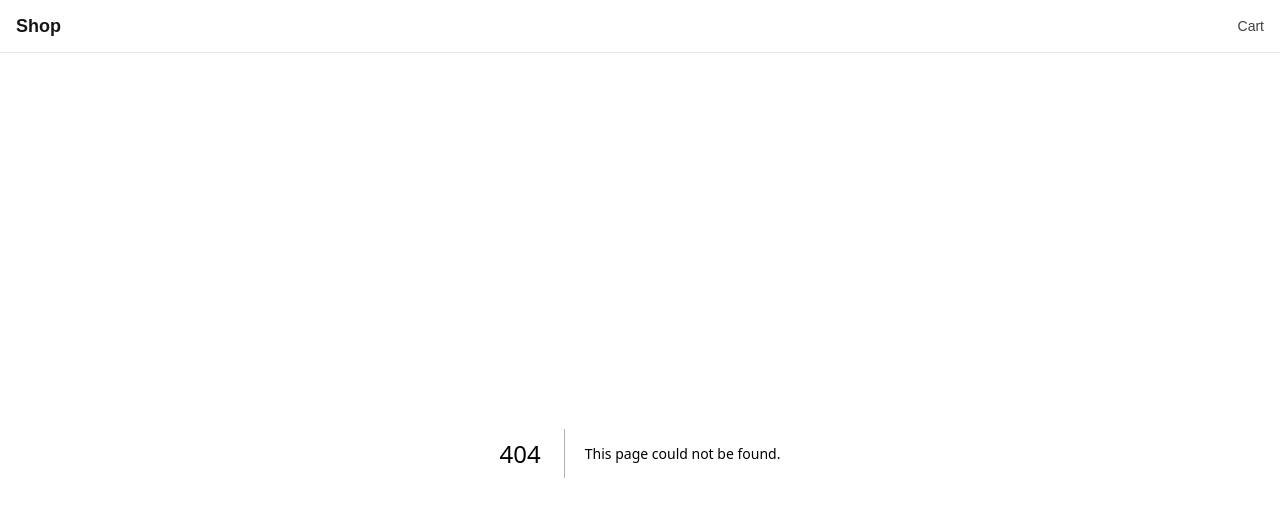
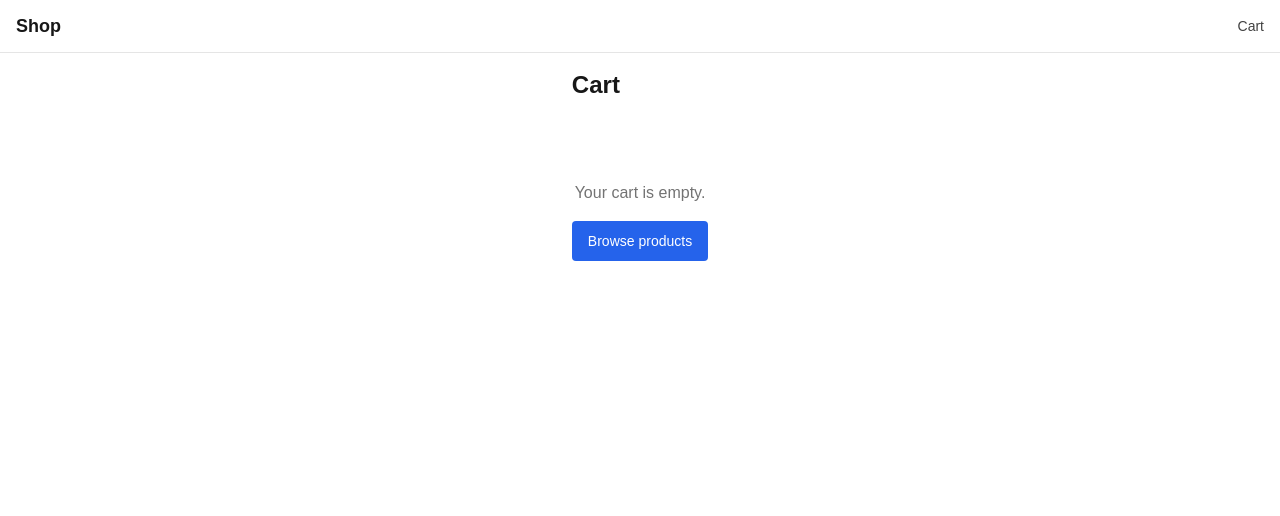
Before and after one commit to Jasmeet3275/e-commerce, a Next.js app: page /cart in a window 1280 px wide. Before the commit this address had no page. Shown: the top 516 px of the page. Built offline with nearby package versions, Linux system fonts and the light colour scheme.

Commit message:
feat(cart): add the /cart page
CSR per ARCHITECTURE §2 (cart is not SSR'd). Empty state links back
to /products; populated state lists CartItemRow items and links to
/checkout.

```diff
--- /dev/null
+++ b/app/cart/CartList.tsx
@@ -0,0 +1,35 @@
+"use client";
+
+import Link from "next/link";
+
+import { CartItemRow } from "@/components/cart/CartItemRow";
+import { Button } from "@/components/ui/Button";
+import { useCartStore } from "@/lib/store/useCartStore";
+
+export function CartList() {
+  const items = useCartStore((state) => state.items);
+
+  if (items.length === 0) {
+    return (
+      <div className="flex flex-col items-center gap-4 py-16">
+        <p className="text-neutral-500">Your cart is empty.</p>
+        <Link href="/products">
+          <Button type="button">Browse products</Button>
+        </Link>
+      </div>
+    );
+  }
+
+  return (
+    <div className="flex flex-col gap-4">
+      <div className="flex flex-col">
+        {items.map((item) => (
+          <CartItemRow key={item.productId} productId={item.productId} count={item.count} />
+        ))}
+      </div>
+      <Link href="/checkout" className="self-end">
+        <Button type="button">Proceed to checkout</Button>
+      </Link>
+    </div>
+  );
+}
--- /dev/null
+++ b/app/cart/page.tsx
@@ -0,0 +1,17 @@
+import type { Metadata } from "next";
+
+import { CartList } from "@/app/cart/CartList";
+
+export const metadata: Metadata = {
+  title: "Cart",
+  robots: { index: false },
+};
+
+export default function CartPage() {
+  return (
+    <main className="mx-auto max-w-2xl p-4">
+      <h1 className="mb-4 text-2xl font-semibold">Cart</h1>
+      <CartList />
+    </main>
+  );
+}
```
Also changed, not shown: 1 other file (tests, documents, lock files or other folders).
